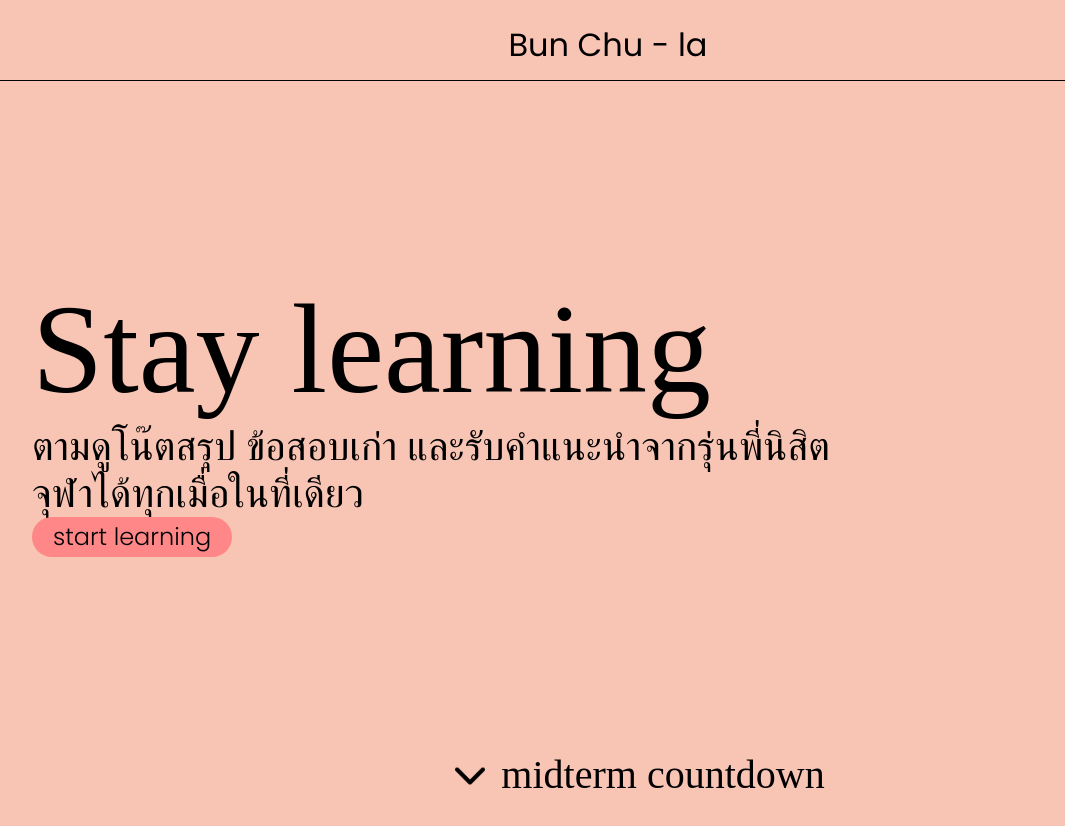
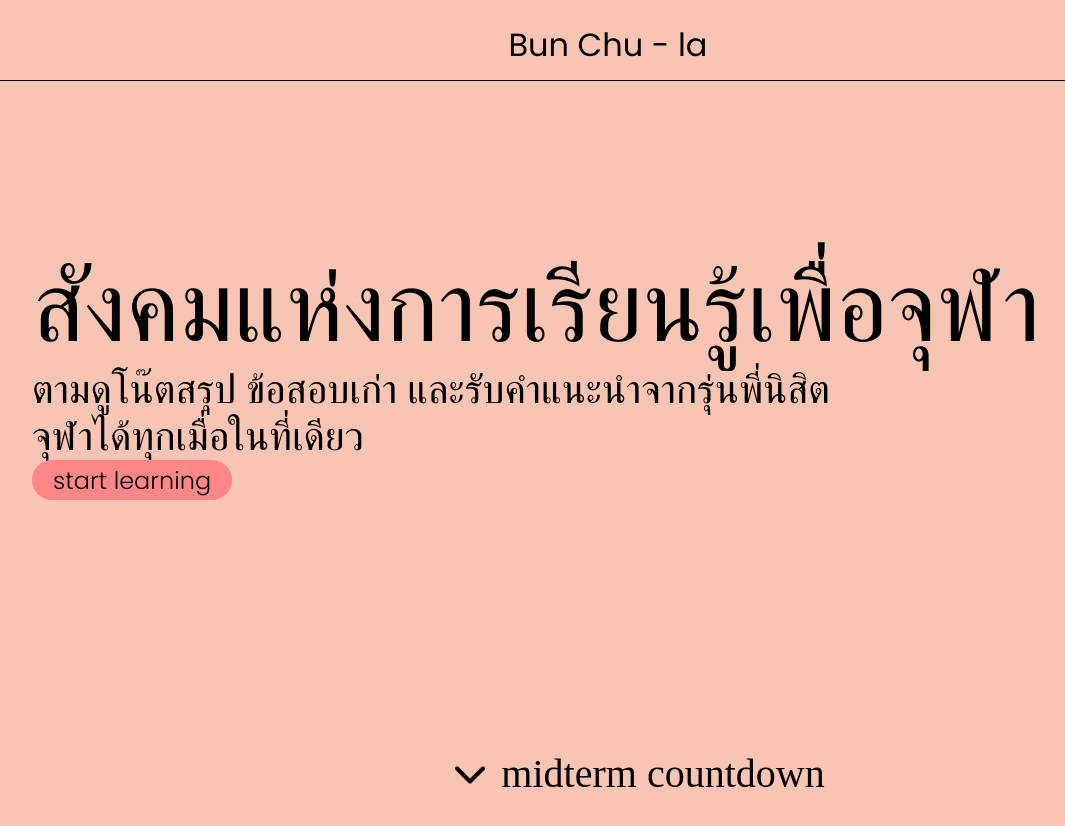
Before and after one commit to Knowledge-Chula-God-Hub/mono-god-repo, a React (Create React App) app in the folder knowledgehub-frontend/: page / in a window 1280 px wide. Shown: the top 826 px of the page, without its empty margins (32-1097 px from the left). Built offline with nearby package versions, Linux system fonts and the light colour scheme; a web font is replaced by a local one.

Commit message:
change text

```diff
--- a/knowledgehub-frontend/src/pages/LandingPage.tsx
+++ b/knowledgehub-frontend/src/pages/LandingPage.tsx
@@ -6,6 +6,8 @@ function LandingPage() {
         <><div style={{
             display: "flex",
             height: "80px",
+            width:"100vw",
+            position:"fixed",
             justifyContent: "center",
             borderBottom: "1px solid black",
             backgroundColor: "#F8C4B4",
@@ -19,7 +21,7 @@ function LandingPage() {
         </div>
         <div style={{
             margin:"0px",
-            height:"calc(100vh - 130px)",
+            height:"calc(100vh - 50px)",
             backgroundColor:"#F8C4B4",
             display:"flex",
             flexDirection:"column",
@@ -35,11 +37,11 @@ function LandingPage() {
                 <h1 style={{
                     color:"black",
                     fontFamily:"Chonburi",
-                    fontSize:"128px",
+                    fontSize:"100px",
                     fontWeight:"normal",
                     margin:"0px",
                     textAlign:"start"
-                }}>Stay learning</h1>
+                }}>สังคมแห่งการเรียนรู้เพื่อจุฬา</h1>
 
                 <h1 style={{
                     color:"black",
```
